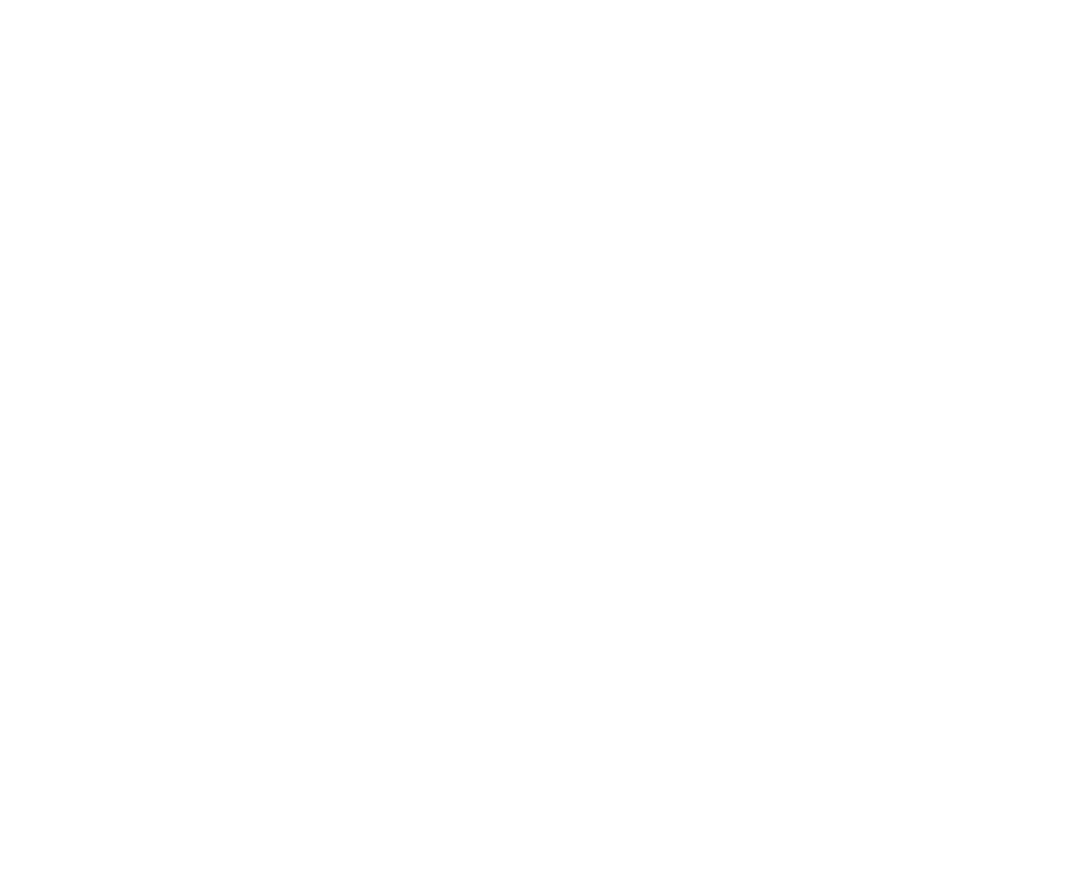
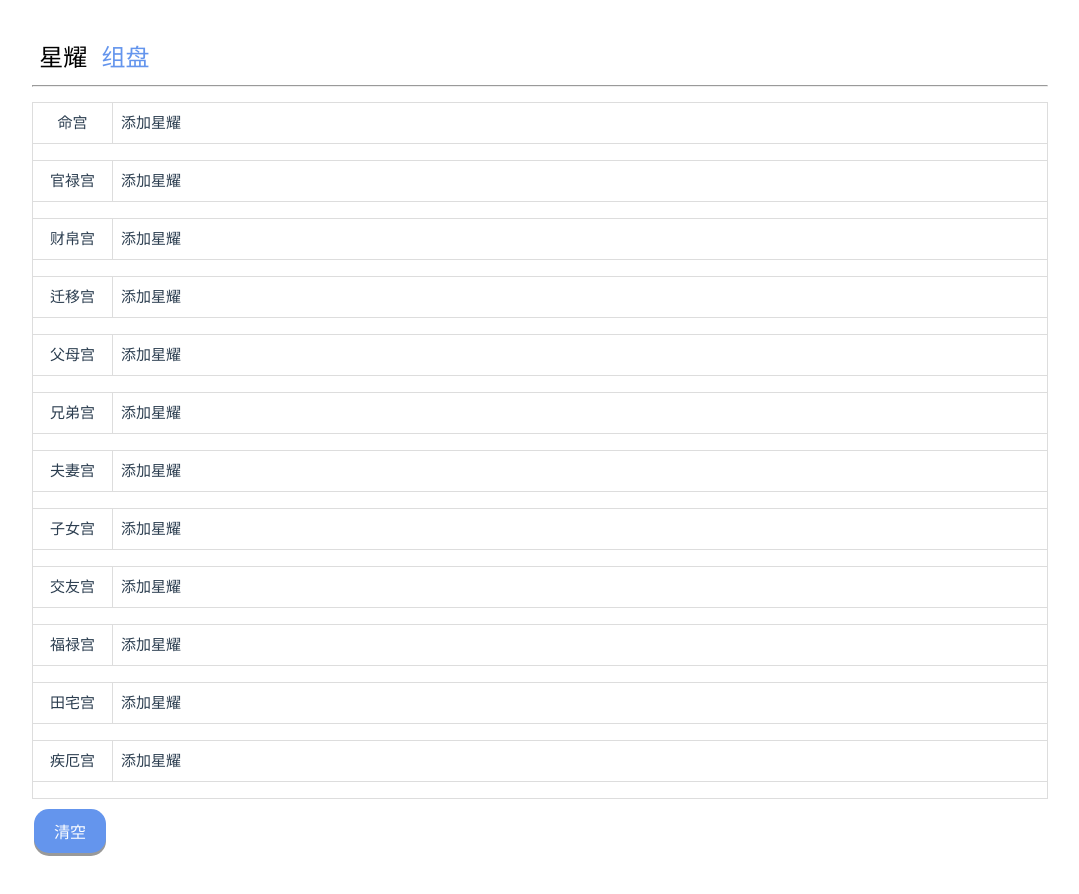
Before and after one commit to goblinjj/Astrology, a Vue app: page /pan in a window 1280 px wide. Before the commit this address had no page. Shown: the whole page, without its empty margins (100-1179 px from the left). Before the commit the page ends 800 px from the top, so only its background shows below. Built offline with nearby package versions, Linux system fonts and the light colour scheme.

Commit message:
增加组盘功能

```diff
--- a/package.json
+++ b/package.json
@@ -9,6 +9,7 @@
     "preview": "vite preview"
   },
   "dependencies": {
+    "@vueuse/core": "^10.10.0",
     "vue": "^3.4.21",
     "vue-router": "^4.3.0"
   },
--- a/src/App.vue
+++ b/src/App.vue
@@ -3,8 +3,20 @@
 </script>
 
 <template>
+  <RouterLink class="routelink" to="/">星耀</RouterLink>
+  <RouterLink class="routelink" to="/pan">组盘</RouterLink>
+  <hr style="margin-bottom: 1em;">
   <RouterView />
 </template>
 
 <style scoped>
+.routelink {
+  color: black;
+  font-size:x-large;
+  padding: 0.3em;
+  display: inline-block;
+}
+.router-link-active {
+  color:cornflowerblue;
+}
 </style>
--- a/src/assets/main.css
+++ b/src/assets/main.css
@@ -5,6 +5,7 @@
   margin: 0 auto;
   padding: 2rem;
   font-weight: normal;
+  width: 100%;
 }
 
 a,
--- /dev/null
+++ b/src/data/formatStar.js
@@ -0,0 +1,13 @@
+import data from '@/data/index'
+
+let stars = {};
+
+for (var v of data) {
+    let cTitle = v.category.title
+    if (typeof stars[cTitle] === 'undefined') {
+        stars[cTitle] = [];
+    }
+    stars[cTitle].push(v)
+}
+
+export default stars;
--- a/src/data/stars/TianMa.js
+++ b/src/data/stars/TianMa.js
@@ -3,7 +3,7 @@
     category: {
         title: '辅星',
     },
-    all: '变动星，远距离，动荡，移动，外地，迁移，动能，无吉凶属性，天马只会出现在盘的四个角称四马地，/任何宫位位于四马地都带有二分之一的天马属性/，天马在任何宫位都代表变迁，迁移，变动',
+    all: '变动星，远距离，动荡，移动，外地，迁移，动能，无吉凶属性，天马只会出现在盘的四个角称四马地，/任何宫位位于四马地都带有二分之一的天马属性/，天马在任何宫位都代表变迁，迁移，变动，/如果遇到陀罗是跛足马代表停滞不前不稳定，走得慢/',
     '命宫': '',
     '兄弟宫': '',
     '夫妻宫': '',
--- a/src/router/index.js
+++ b/src/router/index.js
@@ -7,16 +7,13 @@
   routes: [
     {
       path: '/',
-      name: 'home',
+      name: '首页',
       component: Home
     },
     {
-      path: '/about',
-      name: 'about',
-      // route level code-splitting
-      // this generates a separate chunk (About.[hash].js) for this route
-      // which is lazy-loaded when the route is visited.
-      component: () => import('../views/AboutView.vue')
+      path: '/pan',
+      name: '排盘',
+      component: () => import('../views/Pan.vue')
     }
   ]
 })
--- a/src/views/Home.vue
+++ b/src/views/Home.vue
@@ -1,30 +1,14 @@
 <script setup>
 import { ref } from 'vue'
-import data from '@/data/index'
 import pop from './Popup.vue'
-
-let stars = {};
-
-for (var v of data) {
-    let cTitle = v.category.title
-    if (typeof stars[cTitle] === 'undefined') {
-        stars[cTitle] = [];
-    }
-    stars[cTitle].push(v)
-}
-
-// category = [...new Set(category)];
+import formatStar from '@/data/formatStar'
 
 const curTitle = ref({})
-
 </script>
 
 <template>
   <main style="margin: 0 auto; max-width: 760px">
-    <div style="text-align: center;">
-        <img src="/astrology.png" style="width: 30%; margin: 0 auto;">
-    </div>
-    <div v-for="(c, k) in stars" class="frame">
+    <div v-for="(c, k) in formatStar" class="frame">
         <div class="title">{{ k }}</div>
         <div class="parent">
             <span v-for="s in c" class="star" @click="curTitle = s">{{ s.title }}</span>
--- /dev/null
+++ b/src/views/Pan.vue
@@ -0,0 +1,88 @@
+<script setup>
+import { ref } from 'vue'
+import { useLocalStorage } from '@vueuse/core'
+import Panstar from './Panstar.vue';
+import Pantext from './Pantext.vue';
+
+const gong = [
+    '命宫',
+    '官禄宫',
+    '财帛宫',
+    '迁移宫',
+    '父母宫',
+    '兄弟宫',
+    '夫妻宫',
+    '子女宫',
+    '交友宫',
+    '福禄宫',
+    '田宅宫',
+    '疾厄宫',
+];
+const stars = ref([]);
+
+const reset = () => {
+    for (let v of gong) {
+        const store = useLocalStorage(v, []);
+        store.value = [];
+    }
+}
+</script>
+
+<template>
+    <table class="table">
+        <tr v-for="i in 24" :key="i">
+            <template v-if="i % 2 !== 0">
+                <td class="td" width="80px" style="text-align: center">{{ gong[(i - 1) / 2] }}</td>
+                <td class="td">
+                    <Panstar :gong="gong[(i - 1) / 2]"/>
+                </td>
+            </template>
+            <td v-else class="td" colspan="2">
+                <Pantext :gong="gong[i / 2 - 1]"/>
+            </td>
+        </tr>
+    </table>
+    <button class="button" @click="reset()">清空</button>
+</template>
+
+<style scoped>
+.button {
+  display: inline-block;
+  font-size: 16px;
+  padding: 10px 20px;
+  margin: 10px 2px;
+  cursor: pointer;
+  text-align: center;
+  text-decoration: none;
+  outline: none;
+  color: #fff;
+  background-color: cornflowerblue;
+  border: none;
+  border-radius: 15px;
+  box-shadow: 0 3px #999;
+}
+
+.button:hover {background-color: #6495ed}
+
+.button:active {
+  background-color: #6495ed;
+  box-shadow: 0 1px #666;
+  transform: translateY(4px);
+}
+
+.table {
+    width: 100%;
+    border-collapse: collapse;
+}
+
+.th,
+.td {
+    border: 1px solid #dddddd;
+    text-align: left;
+    padding: 8px;
+}
+
+.th {
+    background-color: #f2f2f2;
+}
+</style>
--- /dev/null
+++ b/src/views/Panstar.vue
@@ -0,0 +1,104 @@
+<script setup>
+import { ref, defineProps } from 'vue'
+import { useLocalStorage } from '@vueuse/core'
+import formatStar from '@/data/formatStar'
+const props = defineProps(['gong'])
+
+const gong = props.gong
+const store = useLocalStorage(gong, []);
+
+const isShow = () => {
+    if (!store.value.length)
+        return true;
+
+    return false;
+}
+const showPop = ref(false);
+const popup = () => {
+    showPop.value = true;
+}
+const hiddenPop = () => {
+    showPop.value = false;
+}
+const selectStar = (star) => {
+    let index = store.value.indexOf(star);
+    if (index >= 0){
+        store.value.splice(index, 1)
+    } else {
+        store.value.push(star);
+    }
+}
+</script>
+
+<template>
+    <div @click="popup()">
+        <div v-if="isShow()">添加星耀</div>
+        <div v-else>
+            <span v-for="s in store" class="s">{{ s }}</span>
+        </div>
+    </div>
+
+    <div v-if="showPop">
+        <div class="overlay" @click="hiddenPop()"></div>
+        <div class="mainpop">
+            <div v-for="(c, k) in formatStar" class="frame">
+                <div class="title">{{ k }}</div>
+                <div class="parent">
+                    <span v-for="s in c" class="star" :class="{active: store.indexOf(s.title) >= 0}" @click="selectStar(s.title)">{{ s.title }}</span>
+                </div>
+            </div>
+        </div>
+    </div>
+</template>
+
+<style scoped>
+.mainpop {
+    position: fixed;
+    top: 50%;
+    left: 50%;
+    transform: translate(-50%, -50%);
+    width: 80%;
+    height: 50%;
+    background: white;
+    overflow: auto;
+    z-index: 11111;
+    border-radius: 10px;
+    padding: 1em;
+}
+.overlay {
+    position: fixed;
+    top: 0;
+    left: 0;
+    width: 100%;
+    height: 100%;
+    background: rgba(0, 0, 0, 0.5);
+    z-index: 999;
+}
+.active {
+    background: cornflowerblue;
+    color: white;
+    border-radius: 10px;
+}
+.frame {
+    padding: 0.5em;
+}
+.title {
+    font-size: large;
+    margin-bottom: 0.5em;
+    white-space: nowrap;
+}
+.star {
+    padding: 0.5em;
+    display: inline-block;
+    white-space: nowrap;
+    margin-right: 0.3em;
+}
+.s {
+    border-radius: 0.5em;
+    background: cornflowerblue;
+    color: white;
+    display: inline-block;
+    padding: 0.2em 0.4em;
+    margin-right: 0.3em;
+}
+</style>
--- /dev/null
+++ b/src/views/Pantext.vue
@@ -0,0 +1,30 @@
+<script setup>
+import { ref, defineProps } from 'vue'
+import { useLocalStorage } from '@vueuse/core'
+import formatStar from '@/data/formatStar'
+const props = defineProps(['gong'])
+
+const gong = props.gong
+const store = useLocalStorage(gong, []);
+
+
+const starText = (star) => {
+    for (let k in formatStar) {
+        for (let v of formatStar[k]) {
+            if (v.title == star)
+                return v[gong]
+        }
+    }
+}
+</script>
+
+<template>
+    <div>
+        <div v-for="star in store" style="margin-bottom: 0.5em;">
+            <font style="font-size: large;">{{ star }} : </font><span v-html="starText(star)"></span>
+        </div>
+    </div>
+</template>
+
+<style scoped>
+</style>
```
Also changed, not shown: src/data/store.js (added, +8 -0 lines), 1 other file (tests, documents, lock files or other folders).
